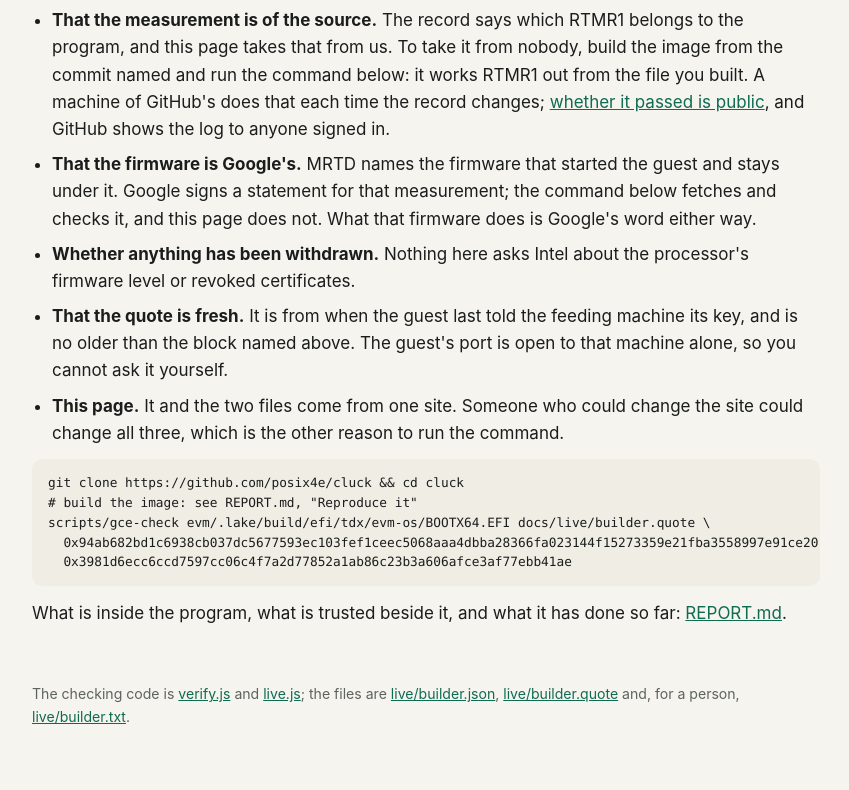
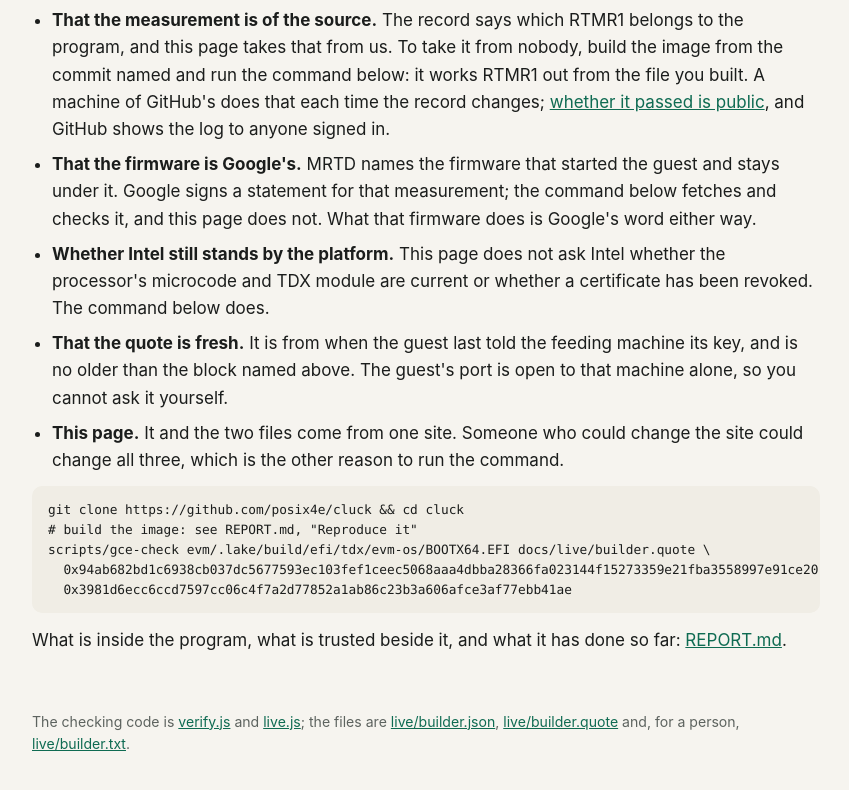
Before and after one commit to posix4e/cluck, a plain HTML site: page docs/live.html in a window 1280 px wide. Shown: the part 1829-2619 px from the top of the page, without its empty margins (214-1063 px from the left). Drawn offline with Linux system fonts and the light colour scheme; no server answers.

Commit message:
tdx-standing: what Intel says today of the platform a quote came from
A quote that verifies says a real TDX platform made it, not that its microcode and TDX module are
current or that its certificates still stand. scripts/tdx-standing asks Intel: the published levels
for the processor family in the quote's platform certificate, the identity of the TD quoting
enclave, and the two lists of revoked certificates. It checks Intel's signatures on the answers
(a certificate named "Intel SGX TCB Signing" directly under the root key evm/demo/verify.js
already holds) and their dates, has openssl check the platform's chain against the lists, and
places the platform, the TDX module and the quoting enclave among the levels by the rule in
Intel's API documentation. scripts/gce-check runs it as its second question and now asks five.

For the guest on Google Cloud and for a quote from the development machine: all three standings
"UpToDate", nothing withdrawn, asked 2026-11-24.

verify/test-tdx-standing (added to CI) runs it on Intel's answers of that day, kept in
verify/vectors/intel/, and on 21 variants each wrong in one way; all 22 come out as they should.

REPORT.md, the page and THREAT_MODEL.md said nothing asked Intel this; they now say what does and
what still does not (the page in a browser; Google's statement since withdrawn).

Not done: a comparison with Intel's own verification library, which is not installed here; a
test with a certificate Intel has really revoked, which cannot be made.

```diff
--- a/docs/live.html
+++ b/docs/live.html
@@ -111,8 +111,9 @@
       <li><strong>That the firmware is Google's.</strong> MRTD names the firmware that started the guest and
         stays under it. Google signs a statement for that measurement; the command below fetches and checks it,
         and this page does not. What that firmware does is Google's word either way.</li>
-      <li><strong>Whether anything has been withdrawn.</strong> Nothing here asks Intel about the processor's
-        firmware level or revoked certificates.</li>
+      <li><strong>Whether Intel still stands by the platform.</strong> This page does not ask Intel whether
+        the processor's microcode and TDX module are current or whether a certificate has been revoked. The
+        command below does.</li>
       <li><strong>That the quote is fresh.</strong> It is from when the guest last told the feeding machine its
         key, and is no older than the block named above. The guest's port is open to that machine alone, so you
         cannot ask it yourself.</li>
```
Also changed, not shown: 15 other files.
